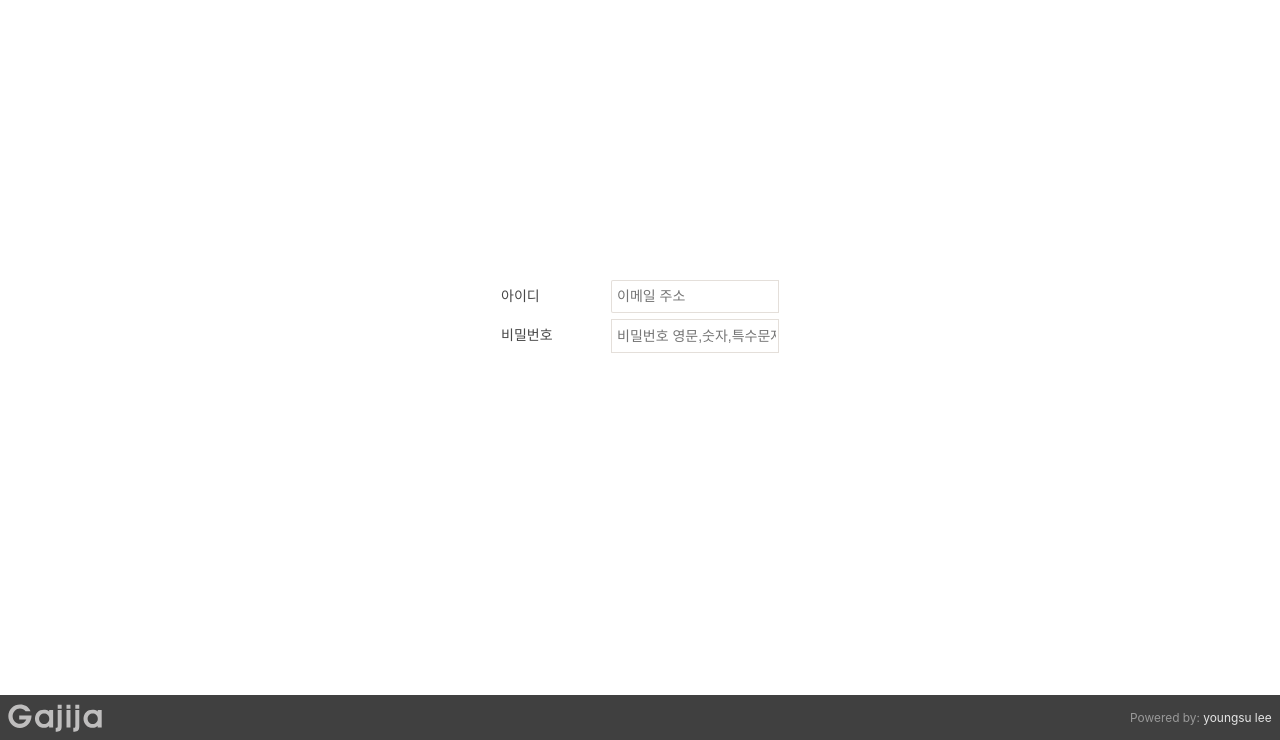
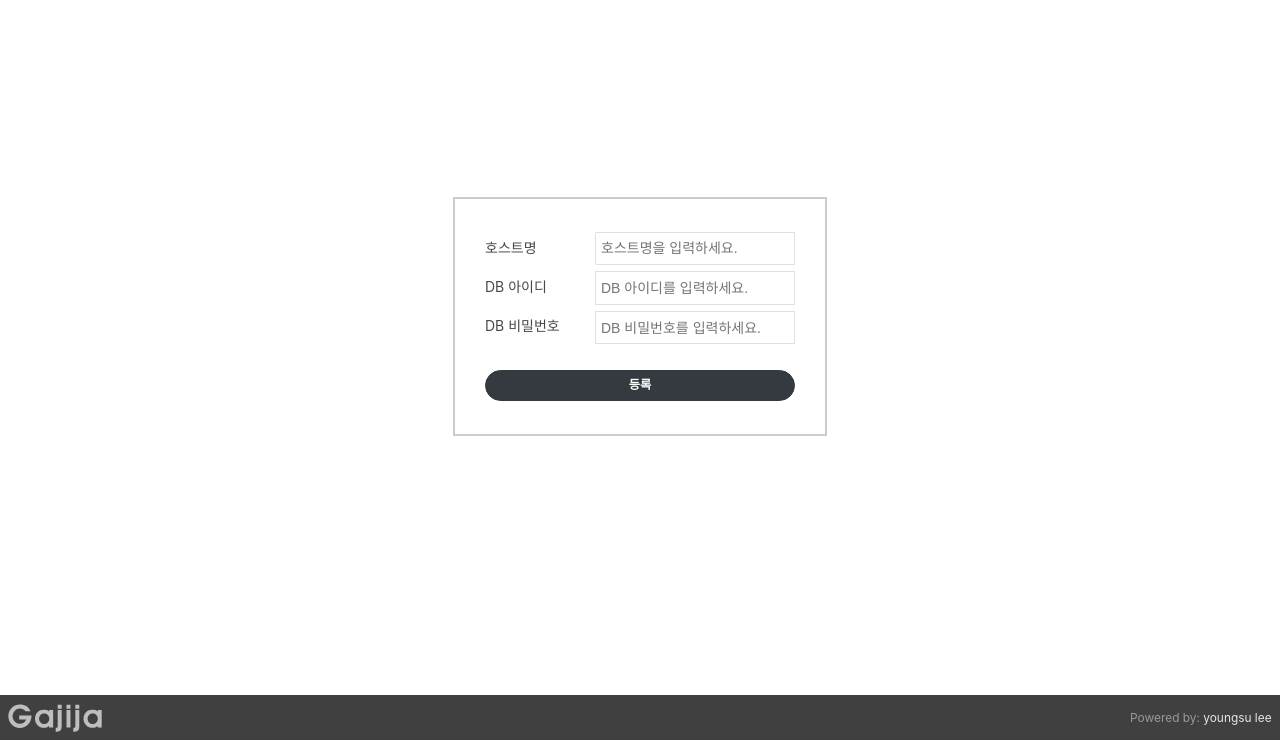
Before and after one commit to yengsu/gajija_board, a PHP site: page /to/install.php in a window 1280 px wide. Shown: the part 60-800 px from the top of the page. Run offline with PHP 8.4, Linux system fonts and the light colour scheme; data that the repository does not hold is empty.

Commit message:
install work

```diff
--- a/install.php
+++ b/install.php
@@ -1,3 +1,9 @@
+<?php
+
+if($_POST['property'] == 'process_db'){
+
+}
+?>
 <!DOCTYPE html>
 <html lang="ko">
 <head>
@@ -13,10 +19,6 @@
 <!--font-awesome-->
 <link href="/dist/components/fontawesome-free-5.0.13/css/fontawesome-all.min.css" rel="stylesheet" type="text/css" media="all">
 
-<!--  Cookie -->
-<script type="text/javascript" src="/js/jquery/jquery.cookie.js"></script>
-<!--  countdown -->
-<script type="text/javascript" src="/js/jquery/jquery.countdown.min.js"></script>
 <!--  jquery common library -->
 <script type="text/javascript" src="/js/jquery/jquery.func.js?ver=0.0.2"></script>
 
@@ -24,7 +26,7 @@
 <!--  theme common library -->
 <link href="/css/reset.css" rel="stylesheet" type="text/css" media="all">
 <link href="/css/install/common.css?ver=0.0.4" rel="stylesheet" type="text/css" media="all">
-<link href="/css/install/css/app.css?ver=0.0.3" rel="stylesheet" type="text/css" media="all">
+<link href="/css/install/app.css?ver=0.0.3" rel="stylesheet" type="text/css" media="all">
 <link href="/css/install/layout.line_center.css" rel="stylesheet" type="text/css" media="all">
 
 <!-- 상단메뉴 -->
@@ -65,51 +67,50 @@
 
 	<!--body Start-->
 	<main class="row">
-		<article id="body" class="flex1">
+
+		<article id="block-db" class="flex1">
 			<div class="container h-center v-center-items height-100">
 
 			<!--  ####################### -->
-    			<div class="join-container col">
+    			<div class="col p-30" style="border: 2px solid #ccc;">
 		      		<div class="join">
 
-    		        <form id="formWrite" name="formWrite" action="{Doc["baseURL"]}/{Doc["Action"]}{? Doc["CODE"]}/{Doc["CODE"]}{/}{Doc["queryString"]}" method="post" enctype="multipart/form-data">
-
+    		        <form id="formWrite" name="formWrite" method="post" enctype="multipart/form-data">
+    					<input type="hidden" name="property" value="process_db">
     						<div class="form-inline">
-    				            <label for="frm_writer" class="column title">아이디</label>
+    				            <label for="frm_writer" class="column title">호스트명</label>
     				            <div class="data">
     				            	<div class="grow1">
-    					            	<input type="text" class="InputAddOn-field" id="muserid" name="muserid" placeholder="이메일 주소" required autocomplete="off">
+    					            	<input type="text" class="InputAddOn-field" id="muserid" name="muserid" placeholder="호스트명을 입력하세요." required style="width: 200px;" autocomplete="off">
     					            </div>
     				            </div>
     						</div>
-    						<div id="Auth-block" class="form-inline hide">
-    							<label class="col-form-label col-sm-4"></label>
-    							<div class="data">
-    								<div class="input-group">
-    				            		<input type="text"  style="border: 2px solid #e28a8a;" id="MAuthCode" name="MAuthCode" placeholder="인증번호" autocomplete="off">
-    				            		<div class="input-group-append">
-    				            			<a href="#" id="btn-AuthConfirm" class="btn btn-default" style="padding:9px 10px; border: 1px solid #e28a8a; background: #e28a8a; color: #fff;">확인</a>
-    									</div>
-    									<div class="join-time "  style="border:0;">남은시간 <span id="Lifetime-count" style="color:red;font-weight:bold;"></span></div>
-    								</div>
-    							</div>
+    			           <div class="form-inline">
+    				            <label for="frm_writer" class="title">DB 아이디</label>
+    				            <div class="data">
+    				            	<input type="password" data-minlength="6" id="muserpw" name="muserpw" placeholder="DB 아이디를 입력하세요." style="width: 200px;" autocomplete="off" required>
+    				            </div>
     						</div>
-    			           <div class="form-inline">
-    				            <label for="frm_writer" class="title">비밀번호</label>
+    						<div class="form-inline">
+    				            <label for="frm_writer" class="title">DB 비밀번호</label>
     				            <div class="data">
-    				            	<input type="password" data-minlength="6" id="muserpw" name="muserpw" placeholder="비밀번호 영문,숫자,특수문자 6~15자" autocomplete="off" required>
+    				            	<input type="password" data-minlength="6" id="muserpw" name="muserpw" placeholder="DB 비밀번호를 입력하세요." style="width: 200px;" autocomplete="off" required>
+    				            </div>
+    						</div>
+    						<div class="form-inline m-t-20">
+    				            <div class="data flex1">
+    				            	<input type="button" class="btn btn-dark" style="width:100%;" value="등록">
     				            </div>
     						</div>
 
     				</form>
+
     				</div>
 				</div>
 
-
-
-
 			</div>
 		</article>
+
 	</main>
 
 	<footer class="flex0">
```
Also changed, not shown: app/_controller/Install_controller.php (added, +123 -0 lines).
